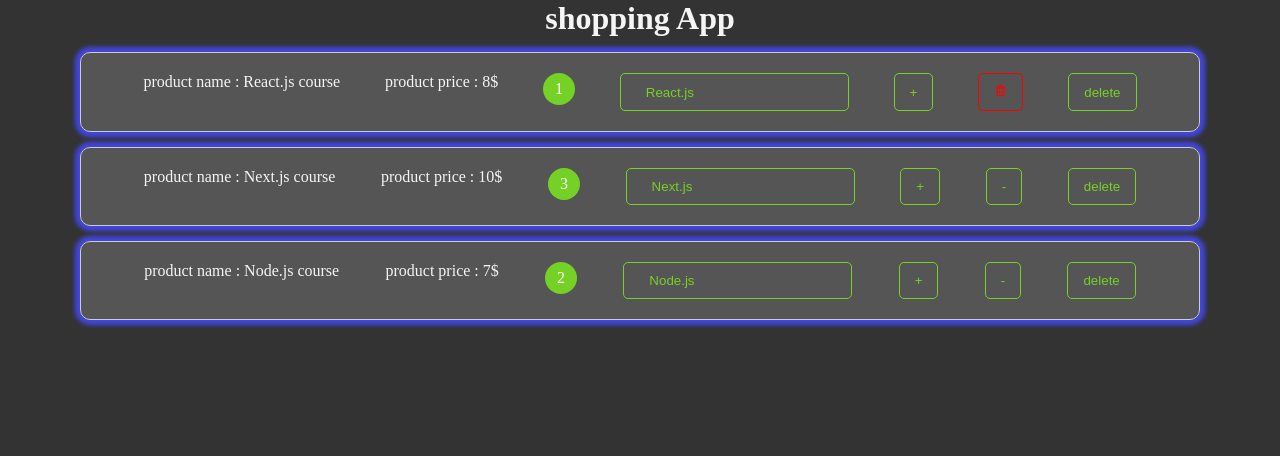
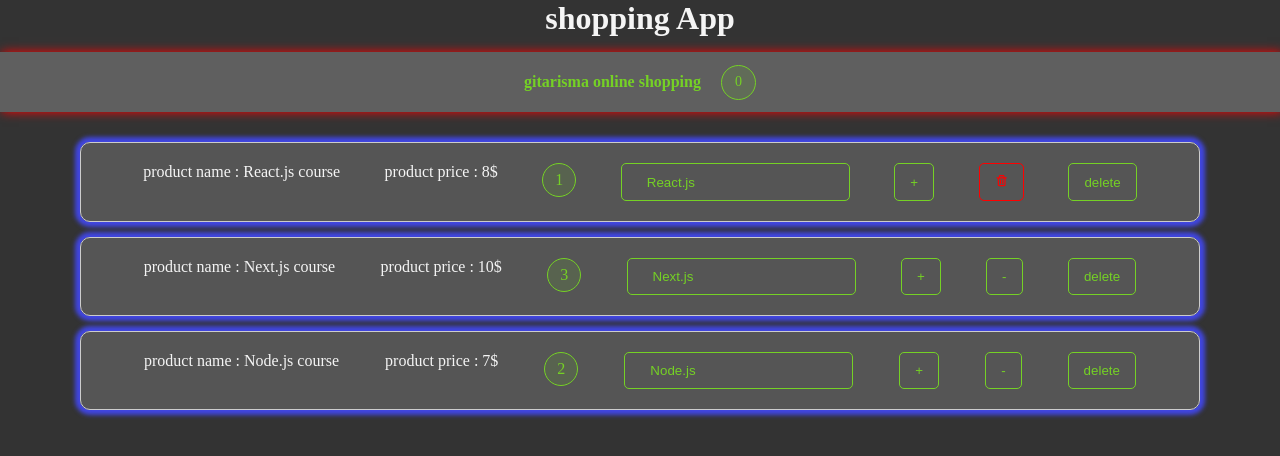
Before and after one commit to salarGholami/first-react-app, a React (Create React App) app: page / in a window 1280 px wide. Shown: the top 456 px of the page. Built offline with nearby package versions, Linux system fonts and the light colour scheme.

Commit message:
feature/add NavBar and import in App.js

```diff
--- a/src/App.js
+++ b/src/App.js
@@ -1,16 +1,16 @@
 import { Component } from "react";
 import "./App.css";
+import Navbar from "./comppnent/NavBar/NavBar";
 import ProductList from "./comppnent/productList/ProductList.js";
 
 class App extends Component {
-  state = {
-
-  };
+  state = {};
 
   render() {
     return (
       <div className="container" id="title">
         <h1>shopping App</h1>
+        <Navbar />
         <ProductList />
       </div>
     );
--- /dev/null
+++ b/src/comppnent/NavBar/NavBar.js
@@ -0,0 +1,12 @@
+import style from "./NavBar.module.css";
+
+const Navbar = (props) => {
+  return (
+    <header className={style.navBar}>
+      <h2>gitarisma online shopping</h2>
+      <span>0</span>
+    </header>
+  );
+};
+
+export default Navbar;
--- /dev/null
+++ b/src/comppnent/NavBar/NavBar.module.css
@@ -0,0 +1,32 @@
+.navBar {
+  width: 100%;
+  background-color: #5f5f5f;
+  box-shadow: 2px 0px 10px red;
+  margin: 15px 0;
+  height: 60px;
+  text-align: center;
+  display: flex;
+  justify-content: center;
+  align-items: center;
+}
+
+.navBar h2 {
+  font-size: 16px;
+  color: #75d125;
+}
+
+.navBar span {
+  margin-left: 20px;
+  display: inline-block;
+  width: 35px;
+  font-size: 14px;
+  height: 35px;
+  background-color: #75d1251d;
+  color: #75d125;
+  border: 1px solid #75d125;
+  padding: 10;
+  border-radius: 50%;
+  display: flex;
+  justify-content: center;
+  align-items: center;
+}
--- a/src/comppnent/product/Product.module.css
+++ b/src/comppnent/product/Product.module.css
@@ -27,8 +27,9 @@ button:hover {
   display: inline-block;
   width: 20px;
   height: 20px;
-  background-color: #75d125;
-  color: white;
+  background-color: #75d1251d;
+  color: #75d125;
+  border: 1px solid #75d125;
   display: flex;
   justify-content: center;
   align-items: center;
```
